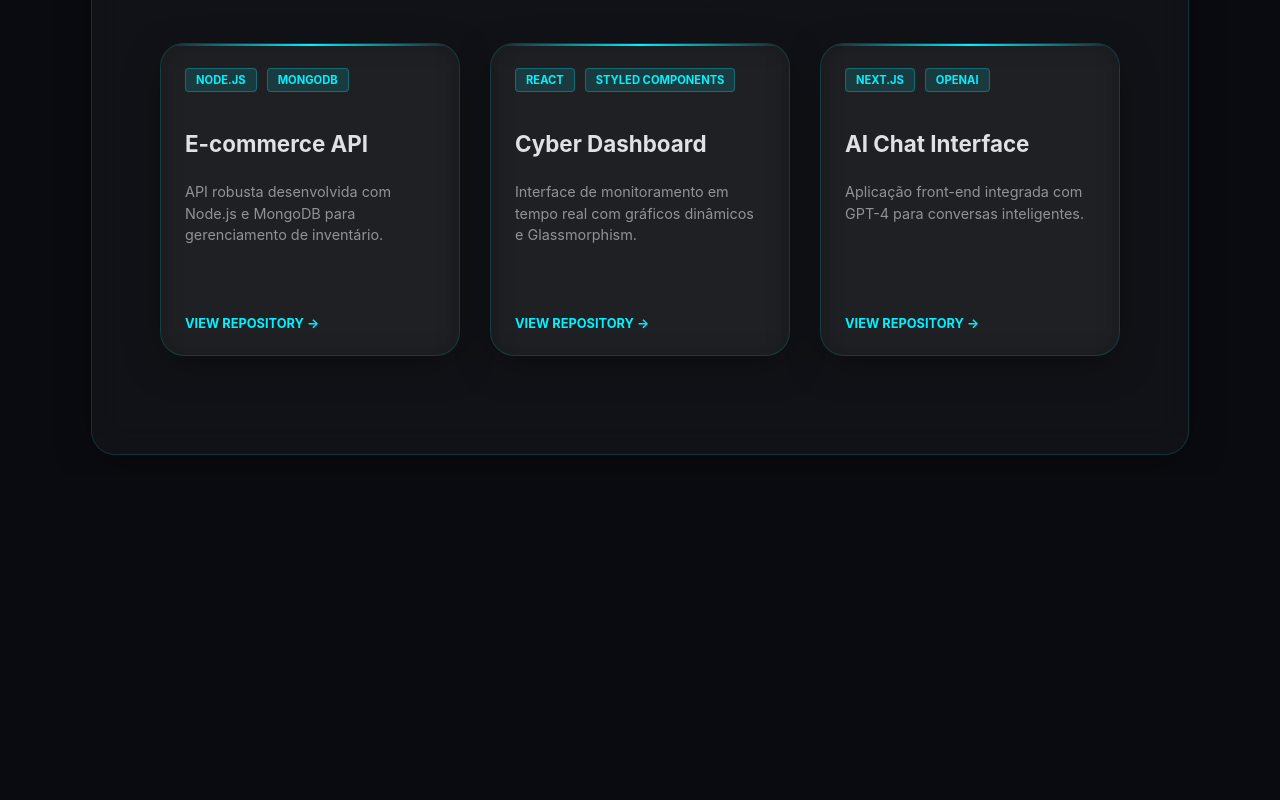
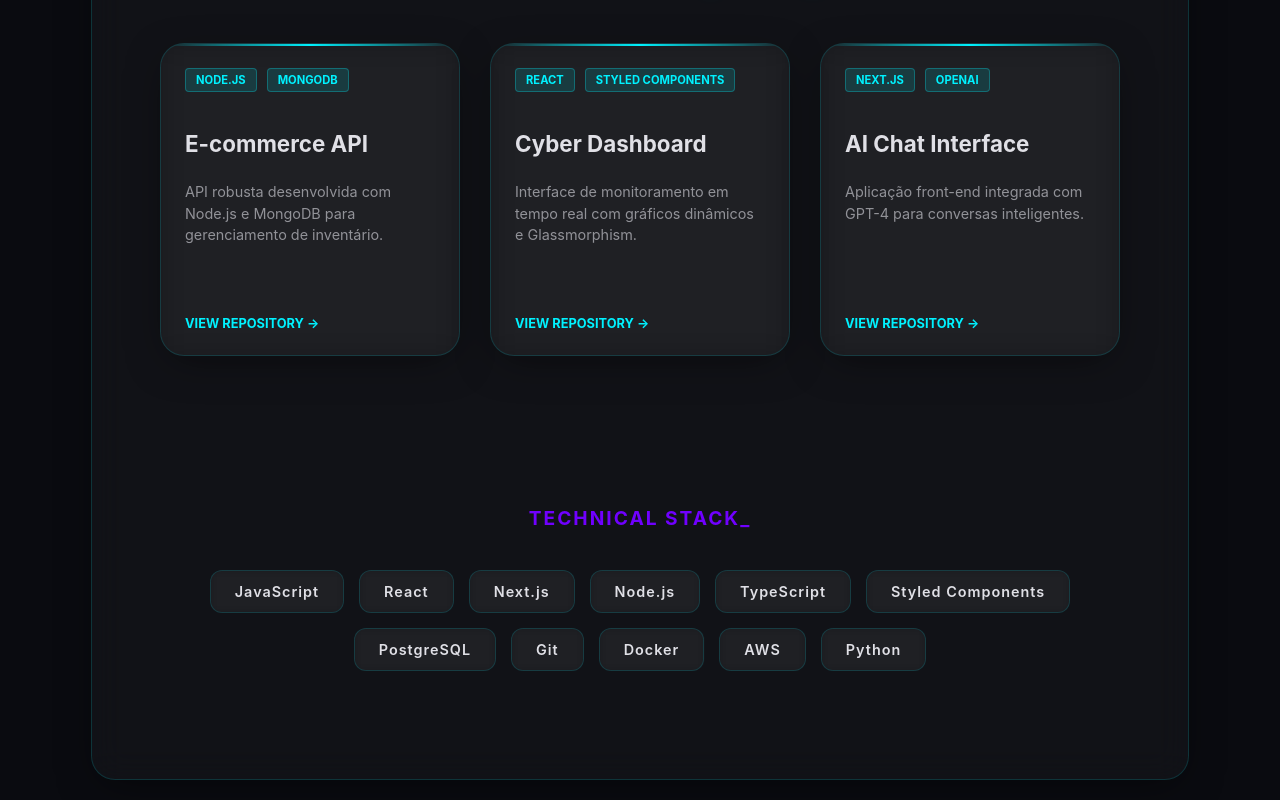
Before and after one commit to PatricAugusto/Portfolio-v3.0.0, a Next.js app: page / in a window 1280 px wide. Shown: the part 732-1532 px from the top of the page. Before the commit the page ends 1207 px from the top, so only its background shows below. Built offline with nearby package versions, Linux system fonts and the light colour scheme.

Commit message:
feat: add Skills section with animated glass-badges

```diff
--- a/src/app/page.js
+++ b/src/app/page.js
@@ -3,6 +3,7 @@
 import styled from 'styled-components';
 import GlassCard from '@/components/GlassCard';
 import Projects from '@/components/Projects';
+import Skills from '@/components/Skills';
 
 const PageWrapper = styled.main`
   min-height: 100vh;
@@ -193,6 +194,7 @@ export default function Home() {
           </ImageSection>
         </HeroContent>
         <Projects />
+        <Skills />
       </GlassCard>
     </PageWrapper>
   );
--- /dev/null
+++ b/src/components/Skills.js
@@ -0,0 +1,81 @@
+'use client';
+
+import styled from 'styled-components';
+
+const Section = styled.section`
+  padding: 60px 20px;
+  max-width: 1000px;
+  margin: 0 auto;
+  text-align: center;
+`;
+
+const SkillsContainer = styled.div`
+  display: flex;
+  flex-wrap: wrap;
+  justify-content: center;
+  gap: 15px;
+  margin-top: 40px;
+`;
+
+const SkillBadge = styled.div`
+  background: ${props => props.theme.colors.glass};
+  backdrop-filter: blur(5px);
+  border: 1px solid ${props => props.theme.colors.border};
+  color: ${props => props.theme.colors.light};
+  padding: 12px 24px;
+  border-radius: 12px;
+  font-size: 0.9rem;
+  font-weight: 600;
+  letter-spacing: 1px;
+  transition: all 0.4s cubic-bezier(0.175, 0.885, 0.32, 1.275);
+  cursor: default;
+  position: relative;
+  overflow: hidden;
+
+  &:hover {
+    color: ${props => props.theme.colors.secondary};
+    border-color: ${props => props.theme.colors.secondary};
+    transform: scale(1.1);
+    box-shadow: 0 0 20px ${props => props.theme.colors.secondary}33;
+
+    &::after {
+      content: '';
+      position: absolute;
+      top: 0;
+      left: 0;
+      width: 100%;
+      height: 100%;
+      background: linear-gradient(45deg, transparent, ${props => props.theme.colors.secondary}11, transparent);
+    }
+  }
+`;
+
+const CategoryTitle = styled.h3`
+  font-size: 1.2rem;
+  color: ${props => props.theme.colors.accent};
+  margin-top: 40px;
+  margin-bottom: 20px;
+  text-transform: uppercase;
+  letter-spacing: 2px;
+`;
+
+export default function Skills() {
+  const techStack = [
+    "JavaScript", "React", "Next.js", "Node.js",
+    "TypeScript", "Styled Components", "PostgreSQL",
+    "Git", "Docker", "AWS", "Python"
+  ];
+
+  return (
+    <Section id="skills">
+      <CategoryTitle>Technical Stack_</CategoryTitle>
+      <SkillsContainer>
+        {techStack.map((skill) => (
+          <SkillBadge key={skill}>
+            {skill}
+          </SkillBadge>
+        ))}
+      </SkillsContainer>
+    </Section>
+  );
+}
```
